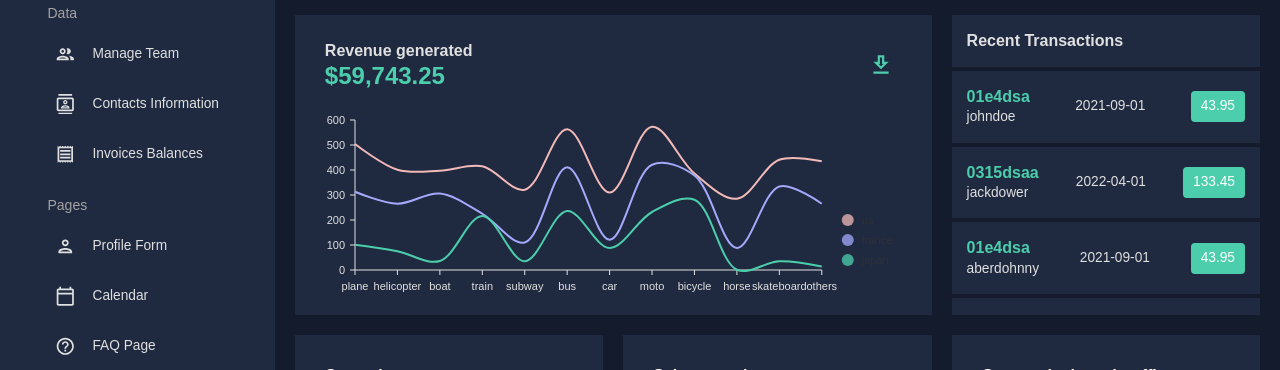
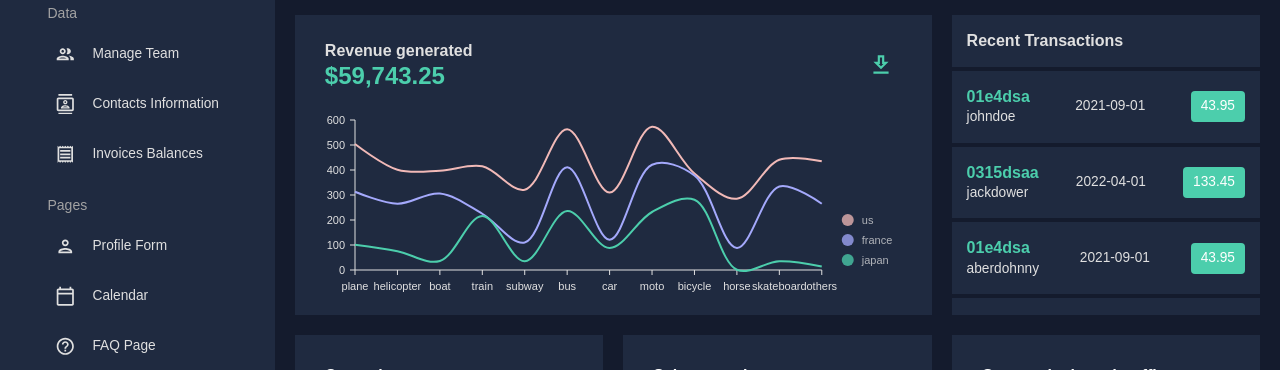
Before and after one commit to RA404/dashboard, a React (Create React App) app: page / in a window 1280 px wide. Shown: the part 328-698 px from the top of the page. Built offline with nearby package versions, Linux system fonts and the light colour scheme.

Commit message:
fix tooltip colors for line chart

```diff
--- a/src/components/LineChart.jsx
+++ b/src/components/LineChart.jsx
@@ -42,8 +42,13 @@ const LineChart = ({ isDashboard = false }) => {
             },
           },
         },
+        tooltip: {
+          container: {
+            color: colors.primary[500],
+          },
+        },
       }}
-			colors={isDashboard ? {datum: "color"} : {scheme: "nivo"}}
+      colors={isDashboard ? { datum: "color" } : { scheme: "nivo" }}
       margin={{ top: 50, right: 110, bottom: 50, left: 60 }}
       xScale={{ type: "point" }}
       yScale={{
@@ -99,6 +104,7 @@ const LineChart = ({ isDashboard = false }) => {
           symbolSize: 12,
           symbolShape: "circle",
           symbolBorderColor: "rgba(0, 0, 0, .5)",
+          itemTextColor: colors.gray[100],
           effects: [
             {
               on: "hover",
```
Lines whose indentation alone changed are shown as unchanged.
